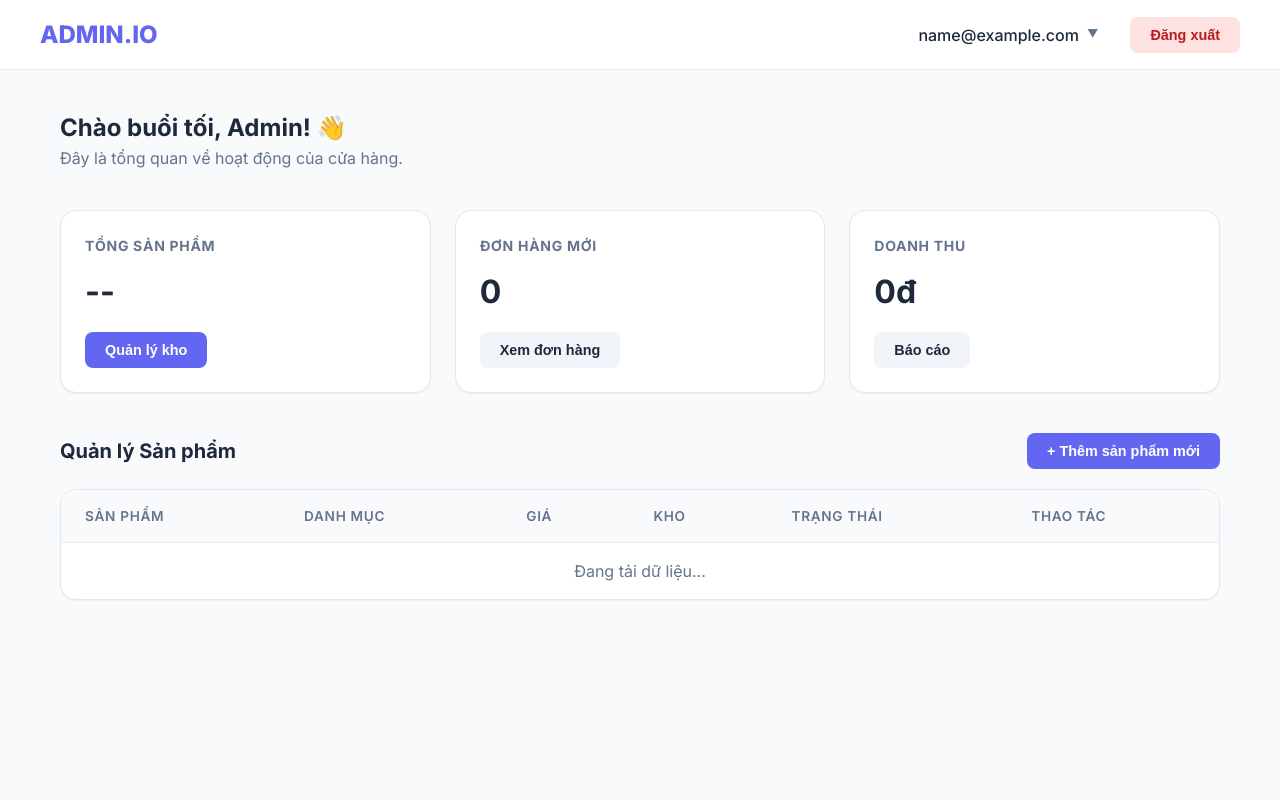
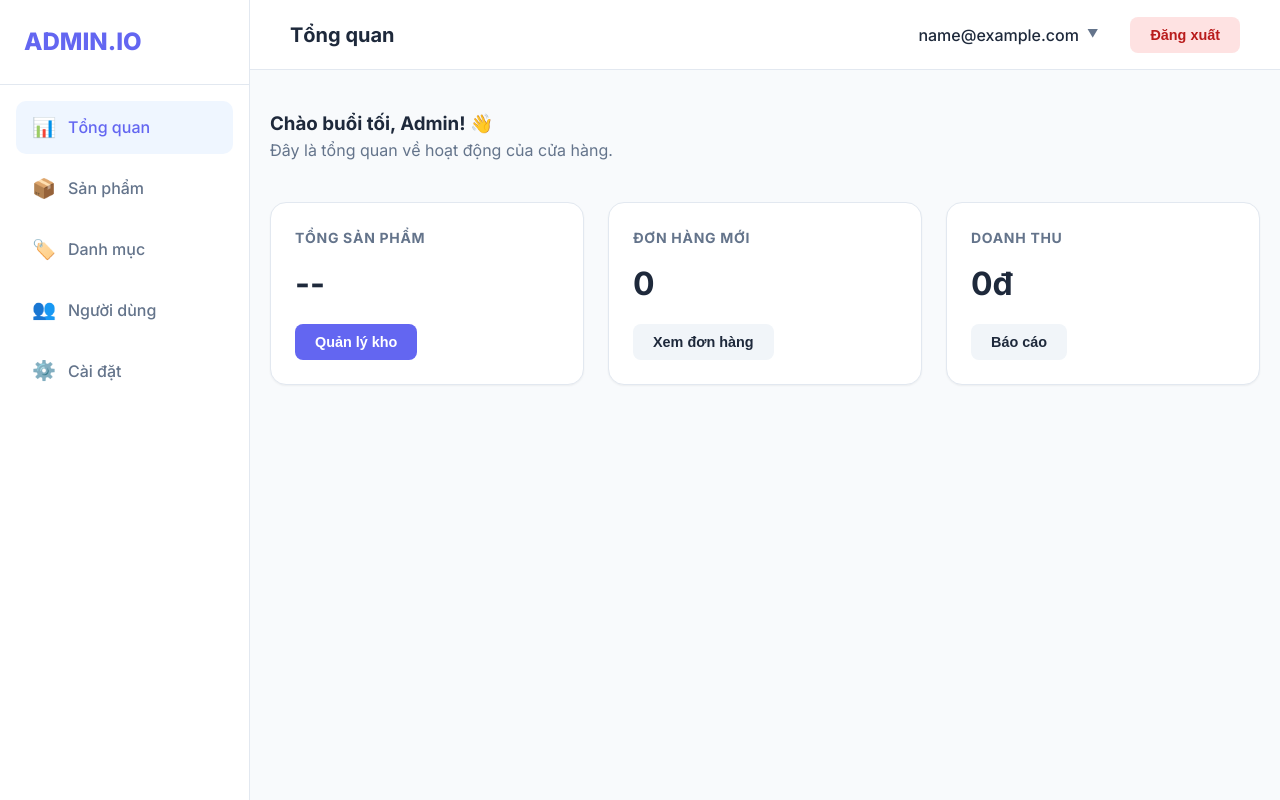
Before and after one commit to BaThi-hcmus/TDTT_lab_2, a plain HTML site: page frontend/dashboard.html in a window 1280 px wide. Drawn offline with Linux system fonts and the light colour scheme; no server answers; sample sign-in values are in the browser's storage.

Commit message:
[UPDATE] sua layout: them thanh sider hien thi cac trang: tong quan, san pham, danh muc san pham, nguoi dung va cai dat

```diff
--- a/frontend/css/dashboard.css
+++ b/frontend/css/dashboard.css
@@ -1,3 +1,71 @@
+.admin-layout {
+    display: flex;
+    min-height: 100vh;
+    background-color: #f8fafc;
+}
+
+/* Sidebar Styles */
+.sidebar {
+    width: 250px;
+    background-color: white;
+    border-right: 1px solid var(--border-color);
+    display: flex;
+    flex-direction: column;
+    position: sticky;
+    top: 0;
+    height: 100vh;
+}
+
+.sidebar-logo {
+    font-size: 1.5rem;
+    font-weight: 800;
+    color: var(--primary-color);
+    padding: 24px;
+    border-bottom: 1px solid var(--border-color);
+}
+
+.sidebar-menu {
+    list-style: none;
+    padding: 16px;
+    display: flex;
+    flex-direction: column;
+    gap: 8px;
+}
+
+.sidebar-item {
+    padding: 12px 16px;
+    border-radius: 10px;
+    cursor: pointer;
+    font-weight: 500;
+    color: var(--text-muted);
+    transition: all 0.2s ease;
+    display: flex;
+    align-items: center;
+    gap: 12px;
+}
+
+.sidebar-item:hover {
+    background-color: #f1f5f9;
+    color: var(--text-main);
+}
+
+.sidebar-item.active {
+    background-color: #eff6ff;
+    color: var(--primary-color);
+}
+
+.sidebar-item .icon {
+    font-size: 1.2rem;
+}
+
+/* Main Content Area */
+.main-wrapper {
+    flex: 1;
+    display: flex;
+    flex-direction: column;
+    overflow-x: hidden;
+}
+
 .navbar {
     background: white;
     padding: 0 40px;
@@ -9,12 +77,6 @@
     position: sticky;
     top: 0;
     z-index: 100;
-}
-
-.logo {
-    font-size: 1.5rem;
-    font-weight: 800;
-    color: var(--primary-color);
 }
 
 .user-nav {
@@ -47,6 +109,16 @@
     max-width: 1200px;
     margin: 40px auto;
     padding: 0 20px;
+    width: 100%;
+}
+
+.view-section {
+    display: none;
+    animation: fadeIn 0.3s ease;
+}
+
+.view-section.active {
+    display: block;
 }
 
 .welcome-section {
--- a/frontend/dashboard.html
+++ b/frontend/dashboard.html
@@ -9,8 +9,36 @@
     <link rel="stylesheet" href="css/dashboard.css">
 </head>
 <body>
+    <div class="admin-layout">
+        <!-- Sidebar -->
+        <aside class="sidebar">
+            <div class="sidebar-logo">ADMIN.IO</div>
+            <ul class="sidebar-menu">
+                <li class="sidebar-item active" data-target="view-dashboard">
+                    <span class="icon">📊</span> Tổng quan
+                </li>
+                <li class="sidebar-item" data-target="view-products">
+                    <span class="icon">📦</span> Sản phẩm
+                </li>
+                <li class="sidebar-item" data-target="view-categories">
+                    <span class="icon">🏷️</span> Danh mục
+                </li>
+                <li class="sidebar-item" data-target="view-users">
+                    <span class="icon">👥</span> Người dùng
+                </li>
+                <li class="sidebar-item" data-target="view-settings">
+                    <span class="icon">⚙️</span> Cài đặt
+                </li>
+            </ul>
+        </aside>
+
+        <!-- Main Content Area -->
+        <div class="main-wrapper">
+            <!-- Header -->
             <nav class="navbar">
-        <div class="logo">ADMIN.IO</div>
+                <div class="nav-left">
+                    <h2 id="pageTitle" style="margin: 0; font-size: 1.25rem;">Tổng quan</h2>
+                </div>
                 <div class="user-nav">
                     <div id="userProfile" class="user-profile-btn">
                         <span id="userName">Đang tải...</span>
@@ -19,6 +47,88 @@
                     <button id="logoutBtn" class="btn btn-logout">Đăng xuất</button>
                 </div>
             </nav>
+
+            <main class="main-content">
+                <!-- VIEW: DASHBOARD -->
+                <section id="view-dashboard" class="view-section active">
+                    <section class="welcome-section">
+                        <h1>Chào buổi tối, <span id="welcomeName">Admin</span>! 👋</h1>
+                        <p style="color: var(--text-muted);">Đây là tổng quan về hoạt động của cửa hàng.</p>
+                    </section>
+
+                    <section class="stats-grid">
+                        <div class="stat-card">
+                            <h3>Tổng sản phẩm</h3>
+                            <div class="value" id="productCount">--</div>
+                            <button class="btn btn-primary" onclick="document.querySelector('[data-target=\'view-products\']').click()">Quản lý kho</button>
+                        </div>
+                        <div class="stat-card">
+                            <h3>Đơn hàng mới</h3>
+                            <div class="value">0</div>
+                            <button class="btn" style="background: #f1f5f9; color: var(--text-main);">Xem đơn hàng</button>
+                        </div>
+                        <div class="stat-card">
+                            <h3>Doanh thu</h3>
+                            <div class="value">0đ</div>
+                            <button class="btn" style="background: #f1f5f9; color: var(--text-main);">Báo cáo</button>
+                        </div>
+                    </section>
+                </section>
+
+                <!-- VIEW: SẢN PHẨM -->
+                <section id="view-products" class="view-section">
+                    <div class="section-header">
+                        <h2 class="section-title">Quản lý Sản phẩm</h2>
+                        <button id="addProductBtn" class="btn btn-primary">+ Thêm sản phẩm mới</button>
+                    </div>
+
+                    <div class="table-container">
+                        <table class="data-table">
+                            <thead>
+                                <tr>
+                                    <th>Sản phẩm</th>
+                                    <th>Danh mục</th>
+                                    <th>Giá</th>
+                                    <th>Kho</th>
+                                    <th>Trạng thái</th>
+                                    <th>Thao tác</th>
+                                </tr>
+                            </thead>
+                            <tbody id="productTableBody">
+                                <tr>
+                                    <td colspan="6" class="empty-state">Đang tải dữ liệu...</td>
+                                </tr>
+                            </tbody>
+                        </table>
+                    </div>
+                </section>
+
+                <!-- VIEW: DANH MỤC -->
+                <section id="view-categories" class="view-section">
+                    <div class="empty-state" style="margin-top: 50px;">
+                        <h2 style="color: var(--text-main);">Quản lý Danh mục</h2>
+                        <p>Tính năng đang được phát triển...</p>
+                    </div>
+                </section>
+
+                <!-- VIEW: NGƯỜI DÙNG -->
+                <section id="view-users" class="view-section">
+                    <div class="empty-state" style="margin-top: 50px;">
+                        <h2 style="color: var(--text-main);">Quản lý Người dùng</h2>
+                        <p>Tính năng đang được phát triển...</p>
+                    </div>
+                </section>
+
+                <!-- VIEW: CÀI ĐẶT -->
+                <section id="view-settings" class="view-section">
+                    <div class="empty-state" style="margin-top: 50px;">
+                        <h2 style="color: var(--text-main);">Cài đặt hệ thống</h2>
+                        <p>Tính năng đang được phát triển...</p>
+                    </div>
+                </section>
+            </main>
+        </div>
+    </div>
 
     <!-- Modal thông tin user -->
     <div id="userModal" class="user-modal" style="display: none;">
@@ -107,58 +217,6 @@
         </div>
     </div>
 
-    <main class="main-content">
-        <section class="welcome-section">
-            <h1>Chào buổi tối, <span id="welcomeName">Admin</span>! 👋</h1>
-            <p style="color: var(--text-muted);">Đây là tổng quan về hoạt động của cửa hàng.</p>
-        </section>
-
-        <section class="stats-grid">
-            <div class="stat-card">
-                <h3>Tổng sản phẩm</h3>
-                <div class="value" id="productCount">--</div>
-                <button class="btn btn-primary">Quản lý kho</button>
-            </div>
-            <div class="stat-card">
-                <h3>Đơn hàng mới</h3>
-                <div class="value">0</div>
-                <button class="btn" style="background: #f1f5f9; color: var(--text-main);">Xem đơn hàng</button>
-            </div>
-            <div class="stat-card">
-                <h3>Doanh thu</h3>
-                <div class="value">0đ</div>
-                <button class="btn" style="background: #f1f5f9; color: var(--text-main);">Báo cáo</button>
-            </div>
-        </section>
-
-        <section class="products-section">
-            <div class="section-header">
-                <h2 class="section-title">Quản lý Sản phẩm</h2>
-                <button id="addProductBtn" class="btn btn-primary">+ Thêm sản phẩm mới</button>
-            </div>
-
-            <div class="table-container">
-                <table class="data-table">
-                    <thead>
-                        <tr>
-                            <th>Sản phẩm</th>
-                            <th>Danh mục</th>
-                            <th>Giá</th>
-                            <th>Kho</th>
-                            <th>Trạng thái</th>
-                            <th>Thao tác</th>
-                        </tr>
-                    </thead>
-                    <tbody id="productTableBody">
-                        <tr>
-                            <td colspan="6" class="empty-state">Đang tải dữ liệu...</td>
-                        </tr>
-                    </tbody>
-                </table>
-            </div>
-        </section>
-    </main>
-
     <script type="module" src="js/dashboard.js"></script>
 </body>
 </html>
--- a/frontend/js/dashboard.js
+++ b/frontend/js/dashboard.js
@@ -57,6 +57,30 @@ document.addEventListener('DOMContentLoaded', () => {
 
     userModal.addEventListener('click', (e) => {
         if (e.target === userModal) userModal.style.display = 'none';
+    });
+
+    // --- ĐIỀU HƯỚNG SIDEBAR (SPA ROUTING) ---
+    const sidebarItems = document.querySelectorAll('.sidebar-item');
+    const viewSections = document.querySelectorAll('.view-section');
+    const pageTitle = document.getElementById('pageTitle');
+
+    sidebarItems.forEach(item => {
+        item.addEventListener('click', () => {
+            // Xóa active khỏi tất cả menu items
+            sidebarItems.forEach(i => i.classList.remove('active'));
+            // Thêm active cho menu item được click
+            item.classList.add('active');
+
+            // Ẩn tất cả các view
+            viewSections.forEach(view => view.classList.remove('active'));
+
+            // Hiện view tương ứng
+            const targetId = item.getAttribute('data-target');
+            document.getElementById(targetId).classList.add('active');
+
+            // Cập nhật tiêu đề trang
+            pageTitle.textContent = item.textContent.trim().split(' ')[1] || item.textContent.trim();
+        });
     });
 
     // 4. Đăng xuất
```
Lines whose indentation alone changed are shown as unchanged.
